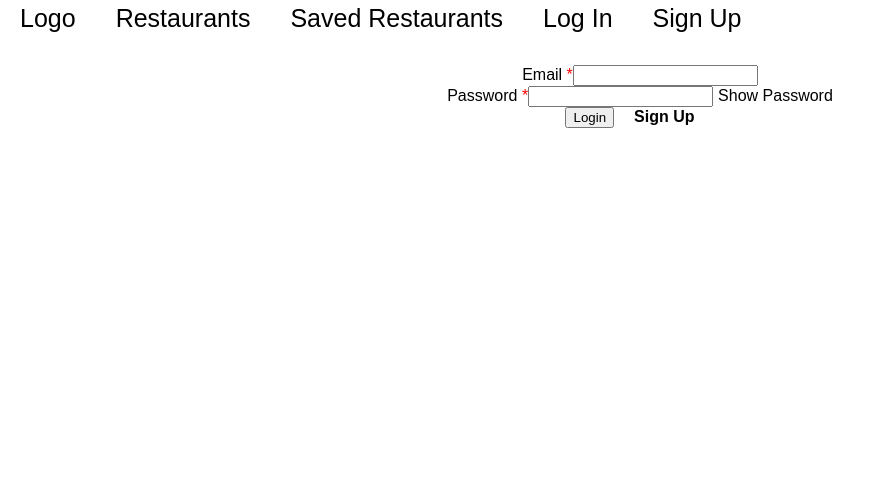
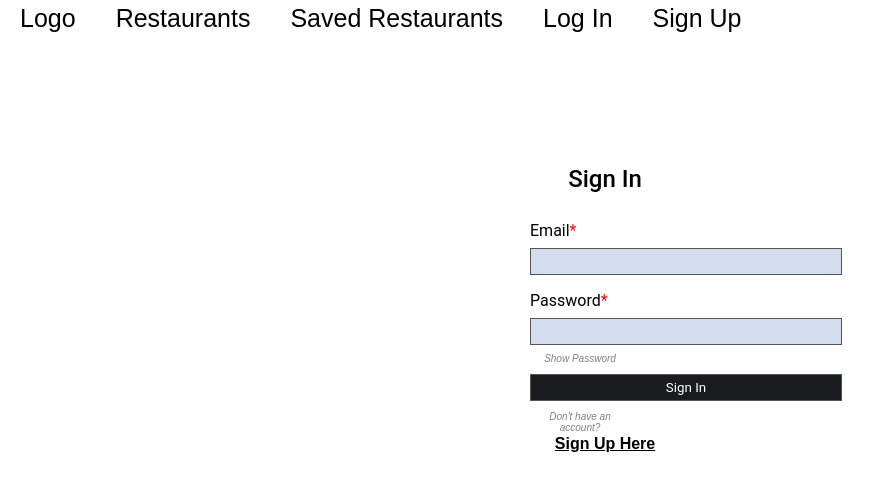
Before and after one commit to AMSpears/FoodSearch-Frontend, a React (Create React App) app: page /login in a window 1280 px wide. Shown: the top 490 px of the page, without its empty margins (0-883 px from the left). Built offline with nearby package versions, Linux system fonts and the light colour scheme; no server answers.

Commit message:
style user log forms

```diff
--- a/package.json
+++ b/package.json
@@ -10,6 +10,7 @@
     "react-dom": "^16.2.0",
     "react-router-dom": "^4.2.2",
     "react-scripts": "1.0.17",
+    "v3-yelp-api": "^1.0.2",
     "yelp": "^1.0.2"
   },
   "scripts": {
--- /dev/null
+++ b/src/Label/Label.css
@@ -0,0 +1,11 @@
+label {
+	width: 100%;
+	color: black;
+	font-size: 16px;
+	font-family: 'Roboto', sans-serif;
+	padding: 0;
+	margin: 8px 0;
+	display: flex;
+	flex-direction: row;
+	justify-content: flex-start;
+}
--- a/src/Label/Label.js
+++ b/src/Label/Label.js
@@ -1,5 +1,6 @@
 import React from 'react'
 import PropTypes from 'prop-types'
+import './Label.css'
 
 const Label = ({ labelName, required }) => {
 	let requiredStyle = { color: 'rgb(255,0,0)' }
--- a/src/LogInForm/LogInForm.js
+++ b/src/LogInForm/LogInForm.js
@@ -81,6 +81,7 @@ class LogInForm extends Component {
 			<Section>
 				<div>
 					<div className="form-style">
+						<h2> Sign In </h2>
 						<TextInput
 							htmlId="login-form-email"
 							labelName="Email"
@@ -97,13 +98,20 @@ class LogInForm extends Component {
 							error={errors.password}
 							onChange={this.onChange}
 						/>
-						<input type="submit" value="Login" onClick={this.onSubmit} />
-						<Link
-							to="/signup"
-							style={Object.assign({ fontSize: '16px', fontWeight: 'bold' })}
-						>
-							Sign Up
-						</Link>
+						<input type="submit" value="Sign In" onClick={this.onSubmit} />
+						<div className="login-msg">
+							<p>Don't have an account?</p>
+							<Link
+								to="/signup"
+								style={Object.assign({
+									fontSize: '16px',
+									fontWeight: 'bold',
+									textDecoration: 'underline'
+								})}
+							>
+								Sign Up Here
+							</Link>
+						</div>
 					</div>
 				</div>
 			</Section>
--- a/src/PasswordInput/PasswordInput.css
+++ b/src/PasswordInput/PasswordInput.css
@@ -0,0 +1,7 @@
+p {
+	font-size: 10px;
+	font-style: italic;
+	color: gray;
+	margin: 2px;
+	padding-right: 50px;
+}
--- a/src/PasswordInput/PasswordInput.js
+++ b/src/PasswordInput/PasswordInput.js
@@ -1,7 +1,7 @@
 import React, { Component } from 'react'
 import PropTypes from 'prop-types'
 import TextInput from '../TextInput/TextInput'
-
+import './PasswordInput.css'
 class PasswordInput extends Component {
 	constructor(props) {
 		super(props)
@@ -28,12 +28,6 @@ class PasswordInput extends Component {
 
 		const inputType = this.state.showPassword ? 'text' : 'password'
 
-		const toggleShowStyle = {
-			marginLeft: 5,
-			textDecoration: 'none',
-			display: 'inline'
-		}
-
 		return (
 			<TextInput
 				type={inputType}
@@ -47,9 +41,7 @@ class PasswordInput extends Component {
 				onChange={onChange}
 				{...props}
 			>
-				<p onClick={this.toggleShowPassword} style={toggleShowStyle}>
-					Show Password
-				</p>
+				<p onClick={this.toggleShowPassword}>Show Password</p>
 			</TextInput>
 		)
 	}
--- a/src/SignUpForm/SignUpForm.css
+++ b/src/SignUpForm/SignUpForm.css
@@ -0,0 +1,32 @@
+.form-style {
+	padding: 80px 500px;
+	width: 150px;
+	display: flex;
+	flex-direction: column;
+	justify-content: center;
+}
+
+h2 {
+	font-size: 24px;
+	font-family: 'Roboto', sans-serif;
+	font-weight: 500;
+}
+.form-style input[type='submit'] {
+	width: 208%;
+	padding: 5px 80px;
+	margin: 8px 0;
+	border: none;
+	color: white;
+	font-family: 'Roboto', sans-serif;
+	background-color: #191b1e;
+	border: 1px solid #555555;
+	display: flex;
+	flex-direction: column;
+	justify-content: flex-start;
+}
+.login-msg {
+}
+.login-link {
+	text-decoration: underline;
+	font-weight: bold;
+}
--- a/src/SignUpForm/SignUpForm.js
+++ b/src/SignUpForm/SignUpForm.js
@@ -1,7 +1,7 @@
 import React, { Component } from 'react'
 import PropTypes from 'prop-types'
 import axios from 'axios'
-
+import { Link } from 'react-router-dom'
 import TextInput from '../TextInput/TextInput'
 import PasswordInput from '../PasswordInput/PasswordInput'
 import backend from '../BackendVariable'
@@ -89,6 +89,8 @@ class SignUpForm extends Component {
 		return (
 			<Section>
 				<div className="form-style">
+					<h2>Sign Up </h2>
+
 					<TextInput
 						htmlId="signup-form-email"
 						labelName="Email"
@@ -97,6 +99,7 @@ class SignUpForm extends Component {
 						error={errors.email}
 						onChange={this.onChange}
 					/>
+
 					<PasswordInput
 						htmlId="signup-form-password"
 						name="password"
@@ -116,6 +119,19 @@ class SignUpForm extends Component {
 						labelName="Confirm Password"
 					/>
 					<input type="submit" value="Sign Up" onClick={this.onSubmit} />
+					<div className="login-msg">
+						<p>Already have an account?</p>
+						<Link
+							to="/login"
+							style={Object.assign({
+								fontSize: '16px',
+								fontWeight: 'bold',
+								textDecoration: 'underline'
+							})}
+						>
+							Sign In Here
+						</Link>
+					</div>
 				</div>
 			</Section>
 		)
--- /dev/null
+++ b/src/TextInput/TextInput.css
@@ -0,0 +1,12 @@
+.text-input input[type='text'],
+input[type='password'] {
+	width: 100%;
+	padding: 5px 80px;
+	margin: 8px 0;
+	border: none;
+	background-color: #d3dded;
+	border: 1px solid #555555;
+	display: flex;
+	flex-direction: row;
+	justify-content: flex-start;
+}
--- a/src/TextInput/TextInput.js
+++ b/src/TextInput/TextInput.js
@@ -1,6 +1,7 @@
 import React from 'react'
 import PropTypes from 'prop-types'
 import Label from '../Label/Label'
+import './TextInput.css'
 
 const TextInput = ({
 	labelName,
@@ -16,12 +17,13 @@ const TextInput = ({
 	...props
 }) => {
 	let errorStyle = { color: 'rgb(255,0,0)' }
-	let errorBorderStyle = { border: 'solid 1px rgb(255,0,0)' }
+	let errorBorderStyle = { border: 'solid 2px rgb(255,0,0)' }
 	let errorMessageDiv = <div style={errorStyle}> {error} </div>
 
 	return (
 		<div>
 			<Label labelName={labelName} required={required} />
+			<div className="text-input">
 				<input
 					type={type}
 					placeholder={placeholder}
@@ -31,6 +33,7 @@ const TextInput = ({
 					style={error && errorBorderStyle}
 					{...props}
 				/>
+			</div>
 			{children}
 			{error && errorMessageDiv}
 		</div>
```
Also changed, not shown: 1 other file (tests, documents, lock files or other folders). Lines whose indentation alone changed are shown as unchanged.
